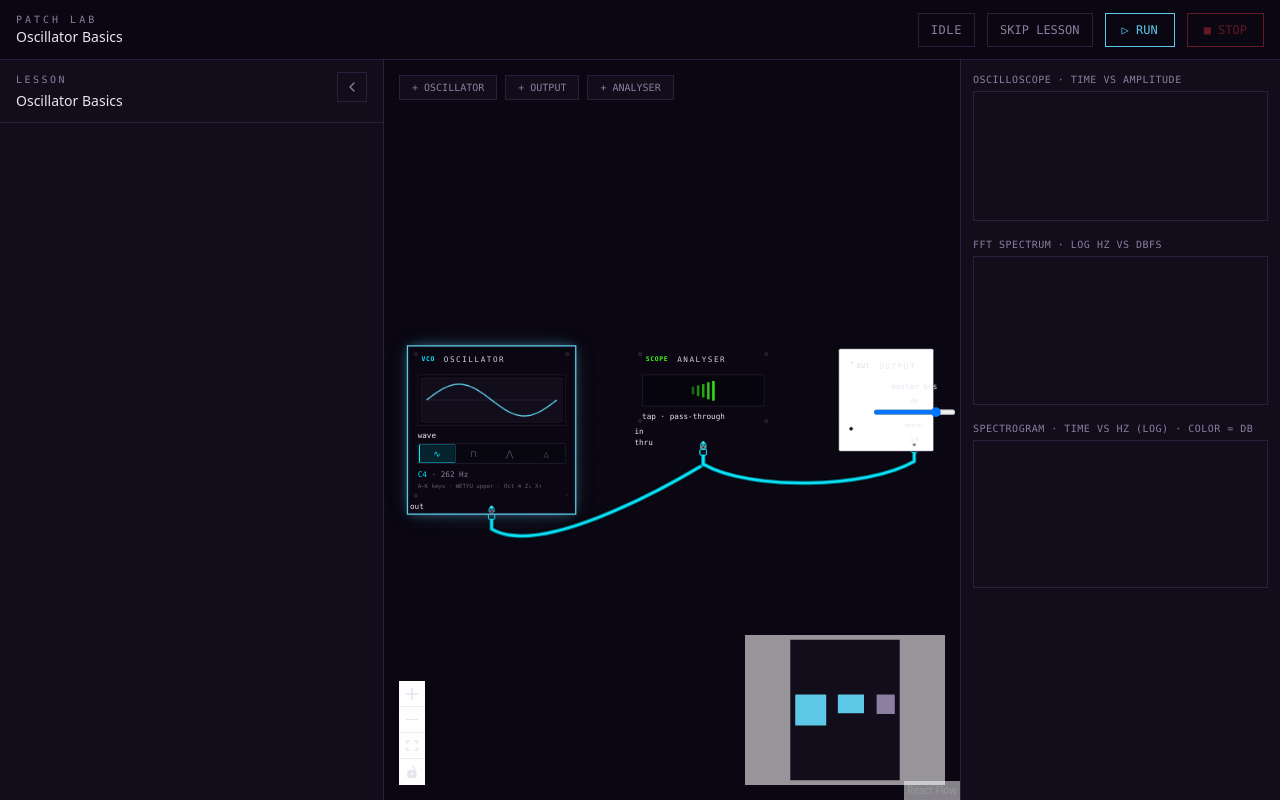
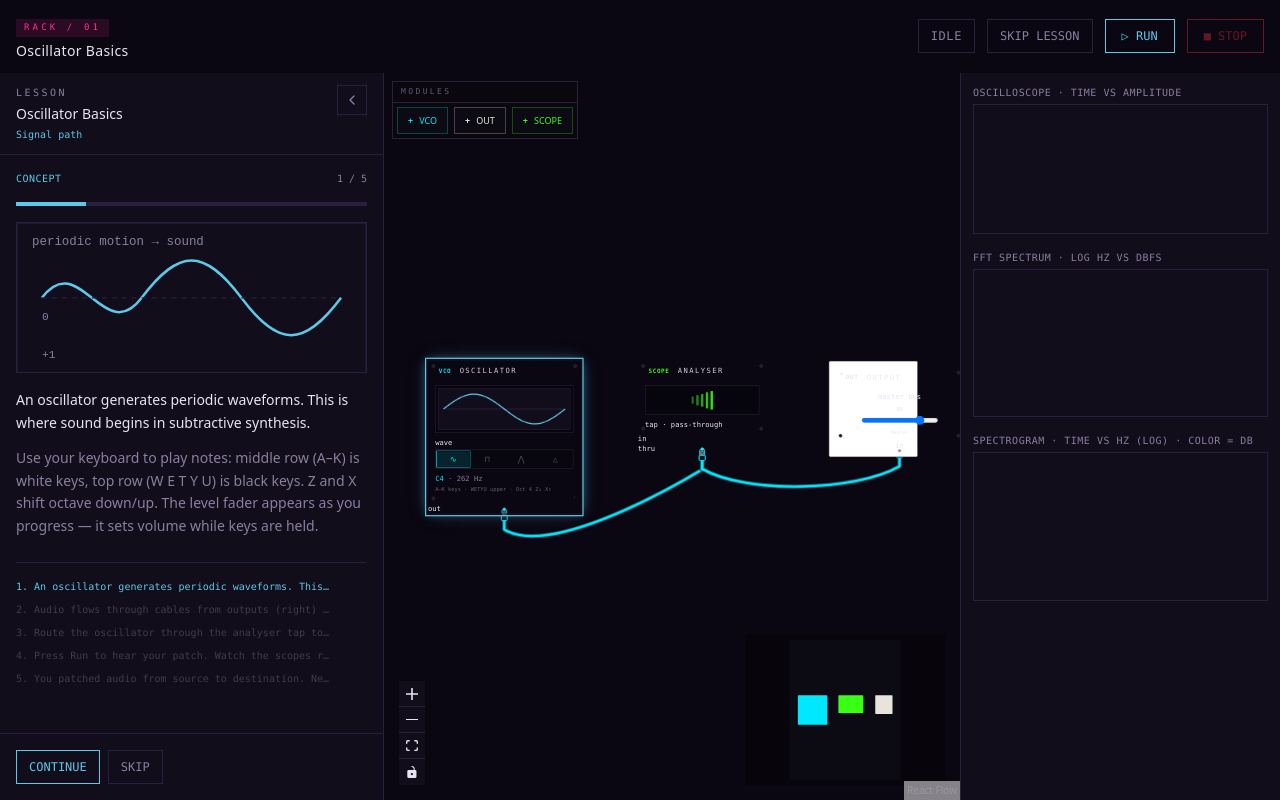
Before and after one commit to hhleroy97/audio-edu, a Next.js app: page /lab in a window 1280 px wide. Built offline with nearby package versions, Linux system fonts and the light colour scheme.

Commit message:
feat(lab): integrate layout sync, fit view, and modular canvas chrome.
PatchLab wires collision layout, module palette, connection preview, and RF output-node style overrides.

Co-authored-by: Cursor <cursoragent@cursor.com>

```diff
--- a/app/lab/PatchLab.tsx
+++ b/app/lab/PatchLab.tsx
@@ -13,13 +13,19 @@ import { usePatchStore } from "@/lib/patch/store";
 import { patchNodeTypes } from "@/lib/patch/nodes";
 import { patchEdgeTypes } from "@/lib/patch/edges";
 import { PatchKeyboardHandler } from "@/lib/patch/PatchKeyboardHandler";
+import { PatchPianoKeyboard } from "@/lib/patch/PatchPianoKeyboard";
+import { PatchFitView } from "@/lib/patch/PatchFitView";
+import { PatchLayoutSync } from "@/lib/patch/PatchLayoutSync";
+import { PatchConnectionLine } from "@/lib/patch/PatchConnectionLine";
+import { ModulePalette } from "@/lib/patch/ModulePalette";
 import { isDoStepSatisfied } from "@/lib/patch/tour-utils";
 import { Oscilloscope } from "@/lib/viz/Oscilloscope";
 import { SpectrumDisplay } from "@/lib/viz/SpectrumDisplay";
 import { SpectrogramDisplay } from "@/lib/viz/SpectrogramDisplay";
 import { AgentStateIndicator } from "@/lib/ui/AgentStateIndicator";
-import { LessonPanel } from "@/lib/ui/LessonPanel";
-import type { NodeKind } from "@/lib/patch/ports";
+import { LessonPanel, LessonPanelCollapsed } from "@/lib/ui/LessonPanel";
+import { getNextLesson } from "@/lib/patch/lessons/index";
+import type { LessonPanelView } from "@/lib/ui/LessonPanel";
 
 const SAMPLE_RATE = 48000;
 
@@ -31,6 +37,8 @@ export function PatchLab() {
   const activeLesson = usePatchStore((s) => s.activeLesson);
   const unlockedNodes = usePatchStore((s) => s.unlockedNodes);
   const tourStepIndex = usePatchStore((s) => s.tourStepIndex);
+  const lessonPanelOpen = usePatchStore((s) => s.lessonPanelOpen);
+  const showCompletionChoice = usePatchStore((s) => s.showCompletionChoice);
   const enginePhase = usePatchStore((s) => s.enginePhase);
   const onNodesChange = usePatchStore((s) => s.onNodesChange);
   const onEdgesChange = usePatchStore((s) => s.onEdgesChange);
@@ -41,9 +49,18 @@ export function PatchLab() {
   const run = usePatchStore((s) => s.run);
   const stop = usePatchStore((s) => s.stop);
   const advanceTour = usePatchStore((s) => s.advanceTour);
+  const finishGuidedSteps = usePatchStore((s) => s.finishGuidedSteps);
+  const choosePlayground = usePatchStore((s) => s.choosePlayground);
+  const chooseNextLesson = usePatchStore((s) => s.chooseNextLesson);
+  const setLessonPanelOpen = usePatchStore((s) => s.setLessonPanelOpen);
   const dismissTour = usePatchStore((s) => s.dismissTour);
   const getAnalyser = usePatchStore((s) => s.getAnalyser);
   const syncEngine = usePatchStore((s) => s.syncEngine);
+  const updateGeneratorNodesLive = usePatchStore(
+    (s) => s.updateGeneratorNodesLive
+  );
+  const setGeneratorKeyGate = usePatchStore((s) => s.setGeneratorKeyGate);
+  const isLayoutAnimating = usePatchStore((s) => s.isLayoutAnimating);
 
   const [analyser, setAnalyser] = useState<AnalyserNode | null>(null);
 
@@ -52,9 +69,21 @@ export function PatchLab() {
     [activeLesson]
   );
 
-  const isGuided = mode === "guided" && tourStepIndex < steps.length;
+  const isGuided =
+    mode === "guided" &&
+    !showCompletionChoice &&
+    tourStepIndex < steps.length;
   const currentStep = isGuided ? steps[tourStepIndex] : null;
   const isLastStep = isGuided && tourStepIndex === steps.length - 1;
+
+  const nextLesson = getNextLesson(activeLesson.slug);
+  const nextLessonTitle = nextLesson?.title ?? null;
+
+  const panelView: LessonPanelView = showCompletionChoice
+    ? "completion-choice"
+    : mode === "guided"
+      ? "step"
+      : "playground-recap";
 
   useEffect(() => {
     syncEngine();
@@ -91,20 +120,22 @@ export function PatchLab() {
 
   const handleContinue = useCallback(() => {
     if (isLastStep) {
-      dismissTour();
+      finishGuidedSteps();
     } else {
       advanceTour();
     }
-  }, [isLastStep, dismissTour, advanceTour]);
+  }, [isLastStep, finishGuidedSteps, advanceTour]);
 
   return (
     <div className="flex h-screen flex-col bg-base">
-      <header className="flex items-center justify-between border-b border-border px-4 py-3">
+      <header className="patch-lab-header flex items-center justify-between px-4 py-3">
         <div>
-          <p className="font-mono text-[10px] uppercase tracking-[0.3em] text-secondary">
-            Patch Lab
+          <p className="patch-lab-header__tag inline-block bg-[#ff2d9522] px-2 py-0.5 font-mono text-[9px] uppercase tracking-[0.35em] text-[#ff2d95]">
+            Rack / 01
           </p>
-          <h1 className="text-sm font-medium">{activeLesson.title}</h1>
+          <h1 className="mt-1 text-sm font-medium tracking-wide text-primary">
+            {activeLesson.title}
+          </h1>
         </div>
         <div className="flex items-center gap-3">
           <AgentStateIndicator
@@ -147,23 +178,36 @@ export function PatchLab() {
       </header>
 
       <div className="flex min-h-0 flex-1">
-        {isGuided && currentStep && (
+        {!lessonPanelOpen ? (
+          <LessonPanelCollapsed onExpand={() => setLessonPanelOpen(true)} />
+        ) : (
           <LessonPanel
             lesson={activeLesson}
             steps={steps}
             stepIndex={tourStepIndex}
+            view={panelView}
+            nextLessonTitle={nextLessonTitle}
             isLastStep={isLastStep}
             onContinue={handleContinue}
             onDismiss={dismissTour}
             onDemo={() => {
-              void run();
-              handleContinue();
+              void (async () => {
+                await run();
+                updateGeneratorNodesLive({ frequency: 261.63 });
+                setGeneratorKeyGate(true);
+                handleContinue();
+              })();
             }}
+            onChoosePlayground={choosePlayground}
+            onChooseNextLesson={chooseNextLesson}
+            onCollapse={() => setLessonPanelOpen(false)}
+            onStartNextFromRecap={chooseNextLesson}
           />
         )}
 
         <div className="relative min-w-0 flex-1">
           <ReactFlow
+            key={activeLesson.slug}
             nodes={nodes}
             edges={edges}
             onNodesChange={onNodesChange}
@@ -173,31 +217,43 @@ export function PatchLab() {
             isValidConnection={isValidConnection}
             nodeTypes={patchNodeTypes}
             edgeTypes={patchEdgeTypes}
+            connectionLineComponent={PatchConnectionLine}
             deleteKeyCode={null}
             elementsSelectable
-            fitView
+            minZoom={0.35}
+            maxZoom={1.5}
             snapToGrid
             snapGrid={[16, 16]}
-            className="patch-lab-canvas bg-base"
+            className={`patch-lab-canvas${isLayoutAnimating ? " is-layout-animating" : ""}`}
           >
+            <PatchFitView
+              nodeCount={nodes.length}
+              lessonSlug={activeLesson.slug}
+            />
+            <PatchLayoutSync />
             <PatchKeyboardHandler />
-            <Background gap={16} color="#2a1f3d" />
-            <Controls className="!border-border !bg-surface" />
+            <PatchPianoKeyboard />
+            <Background gap={32} size={1} color="#1e1830" />
+            <Controls className="!border-[#2a2038] !bg-[#0c0a12] !shadow-none [&>button]:!border-[#2a2038] [&>button]:!bg-[#120d1a]" />
             <MiniMap
-              className="!border-border !bg-surface"
-              nodeColor={(n) => (n.type === "output" ? "#8a7fa0" : "#5ec8e8")}
+              className="!border-[#2a2038] !bg-[#0c0a12]"
+              nodeColor={(n) => {
+                const kind = n.type as string;
+                if (kind === "output") return "#e8e4dc";
+                if (kind === "envelope") return "#ff3b2f";
+                if (kind === "analyser") return "#39ff14";
+                return "#00e8ff";
+              }}
+              maskColor="rgba(6, 4, 10, 0.85)"
             />
-            <Panel position="top-left" className="flex flex-wrap gap-2">
-              {unlockedNodes.map((kind) => (
-                <button
-                  key={kind}
-                  type="button"
-                  onClick={() => addNode(kind as NodeKind)}
-                  className="border border-border bg-surface px-3 py-1 font-mono text-[10px] uppercase text-secondary hover:border-cold hover:text-cold"
-                >
-                  + {kind}
-                </button>
-              ))}
+            <Panel position="top-left" className="!m-2 overflow-hidden border border-[#2a2038] bg-[#0a0810]/90 backdrop-blur-sm">
+              <p className="border-b border-[#2a2038] px-2 py-1 font-mono text-[8px] uppercase tracking-[0.3em] text-secondary/70">
+                modules
+              </p>
+              <ModulePalette
+                kinds={unlockedNodes}
+                onAdd={(kind) => addNode(kind)}
+              />
             </Panel>
           </ReactFlow>
         </div>
--- /dev/null
+++ b/lib/patch/PatchFitView.tsx
@@ -0,0 +1,23 @@
+"use client";
+
+import { useEffect } from "react";
+import { useReactFlow } from "@xyflow/react";
+
+type PatchFitViewProps = {
+  nodeCount: number;
+  lessonSlug: string;
+};
+
+/** Re-frame the canvas when the graph grows or a new lesson loads. */
+export function PatchFitView({ nodeCount, lessonSlug }: PatchFitViewProps) {
+  const { fitView } = useReactFlow();
+
+  useEffect(() => {
+    const frame = requestAnimationFrame(() => {
+      void fitView({ padding: 0.18, duration: 320, maxZoom: 1.15 });
+    });
+    return () => cancelAnimationFrame(frame);
+  }, [nodeCount, lessonSlug, fitView]);
+
+  return null;
+}
```
